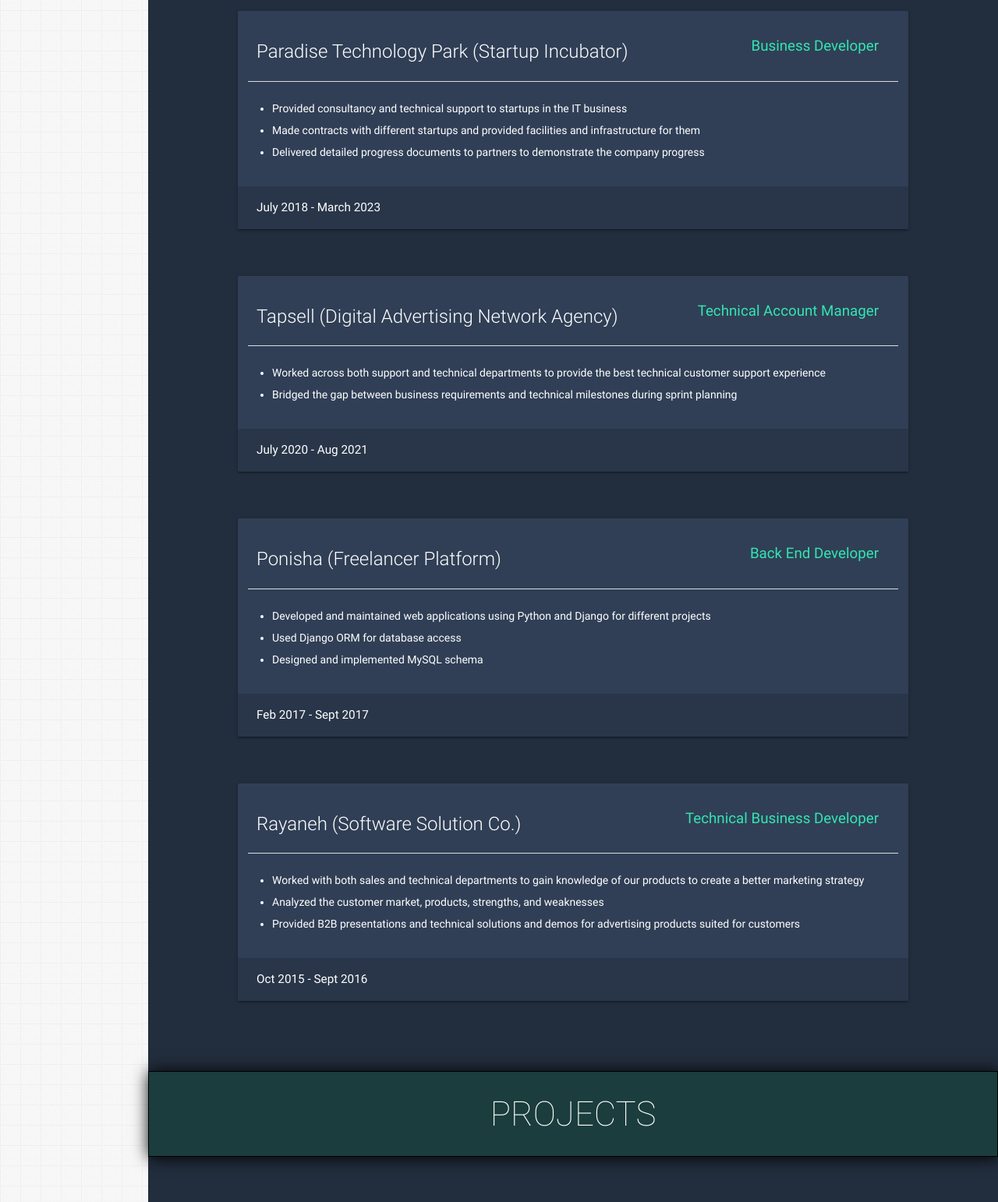
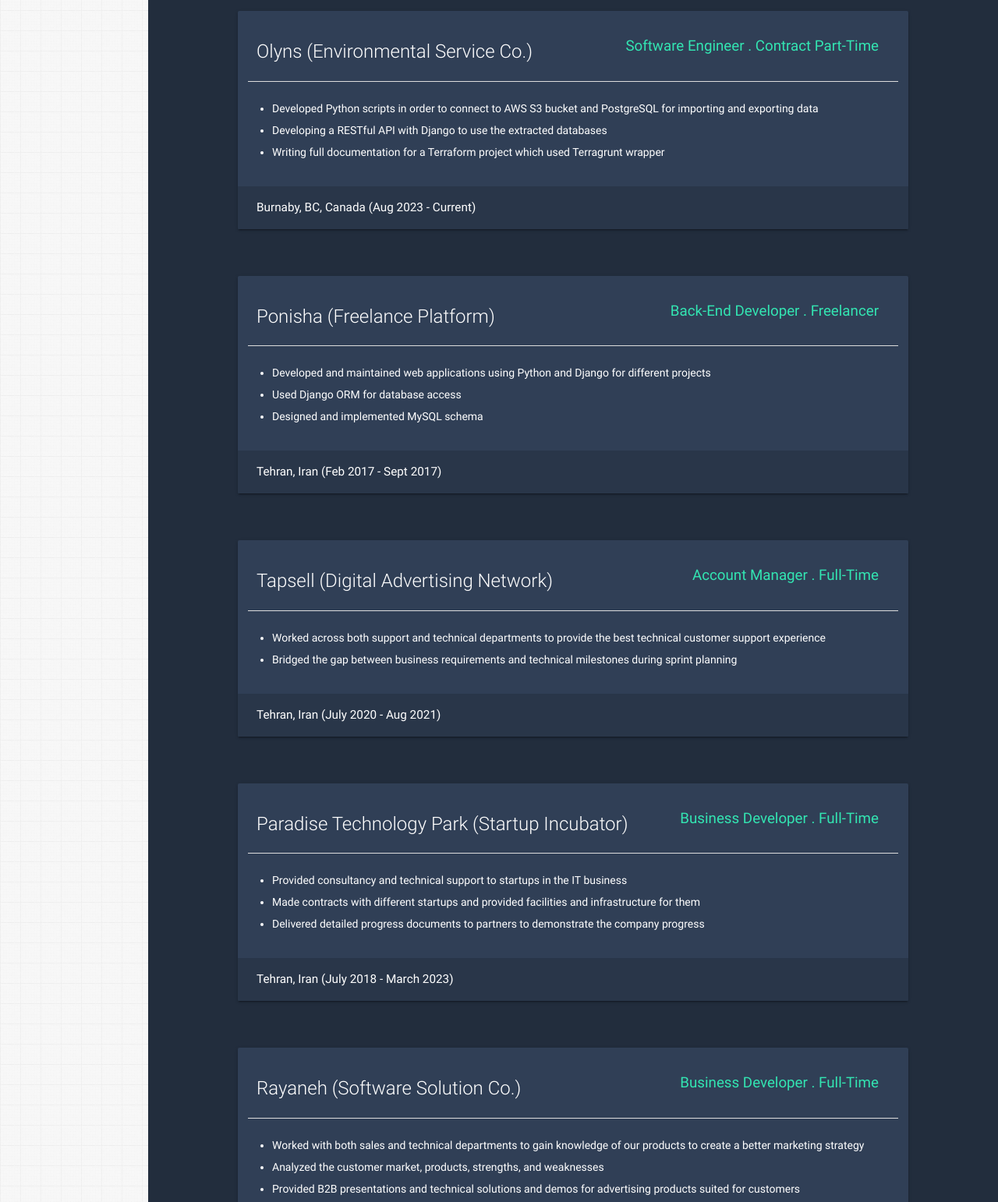
Before and after one commit to Vyngard/vyngard.github.io, a plain HTML site: page index.html in a window 1280 px wide. Shown: the part 1937-3479 px from the top of the page at 78% size. Drawn offline with nearby package versions, Linux system fonts and the light colour scheme.

Commit message:
add new position

```diff
--- a/index.html
+++ b/index.html
@@ -242,68 +242,45 @@
       <h3 class="page-title white-text teal">Experience</h3>
       <div class="container">
 
-        <!-- Latest Experience -->
+        <!-- Experience 5 -->
         <div class="card">
           <div class="card-content">
             <div class="row">
               <div class="col s12 m10">
                 <p>
-                  <span class="card-title">Paradise Technology Park (Startup Incubator)</span>
+                  <span class="card-title">Olyns (Environmental Service Co.)</span>
                 </p>
               </div>
             </div>
-            <div class="role  text-darken-2">Business Developer</div>
+            <div class="role  text-darken-2">Software Engineer . Contract Part-Time</div>
             <ul>
               <li>
-                Provided consultancy and technical support to startups in the IT business
+                Developed Python scripts in order to connect to AWS S3 bucket and PostgreSQL for importing and exporting data
               </li>
               <li>
-                Made contracts with different startups and provided facilities and infrastructure for them
-              </li>
-              <li>Delivered detailed progress documents to partners to demonstrate the company progress</li>
-            </ul>
-          </div>
-          <div class="card-action">
-            <span>July 2018 - March 2023</span>
-          </div>
-        </div>
-
-        <!-- Experience 2 -->
-        <div class="card">
-          <div class="card-content">
-            <div class="row">
-              <div class="col s6 m10">
-                <p>
-                  <span class="card-title">Tapsell (Digital Advertising Network Agency)</span>
-                </p>
-              </div>
-            </div>
-            <div class="role  text-darken-2">Technical Account Manager</div>
-            <ul>
-              <li>
-                Worked across both support and technical departments to provide the best technical customer support experience
+                Developing a RESTful API with Django to use the extracted databases
               </li>
               <li>
-                Bridged the gap between business requirements and technical milestones during sprint planning
+                Writing full documentation for a Terraform project which used Terragrunt wrapper
               </li>
             </ul>
           </div>
           <div class="card-action">
-            <span>July 2020 - Aug 2021</span>
+            <span>Burnaby, BC, Canada (Aug 2023 - Current)</span>
           </div>
         </div>
 
-        <!-- Experience 3 -->
+        <!-- Experience 4 -->
         <div class="card">
           <div class="card-content">
             <div class="row">
               <div class="col s12 m10">
                 <p>
-                  <span class="card-title">Ponisha (Freelancer Platform)</span>
+                  <span class="card-title">Ponisha (Freelance Platform)</span>
                 </p>
               </div>
             </div>
-            <div class="role  text-darken-2">Back End Developer</div>
+            <div class="role  text-darken-2">Back-End Developer . Freelancer</div>
             <ul>
               <li>
                 Developed and maintained web applications using Python and Django for different projects
@@ -317,11 +294,62 @@
             </ul>
           </div>
           <div class="card-action">
-            <span>Feb 2017 - Sept 2017</span>
+            <span>Tehran, Iran (Feb 2017 - Sept 2017)</span>
           </div>
         </div>
 
-        <!-- Experience 4 -->
+        <!-- Experience 3 -->
+        <div class="card">
+          <div class="card-content">
+            <div class="row">
+              <div class="col s6 m10">
+                <p>
+                  <span class="card-title">Tapsell (Digital Advertising Network)</span>
+                </p>
+              </div>
+            </div>
+            <div class="role  text-darken-2">Account Manager . Full-Time</div>
+            <ul>
+              <li>
+                Worked across both support and technical departments to provide the best technical customer support experience
+              </li>
+              <li>
+                Bridged the gap between business requirements and technical milestones during sprint planning
+              </li>
+            </ul>
+          </div>
+          <div class="card-action">
+            <span>Tehran, Iran (July 2020 - Aug 2021)</span>
+          </div>
+        </div>
+
+        <!-- Experience 2 -->
+        <div class="card">
+          <div class="card-content">
+            <div class="row">
+              <div class="col s12 m10">
+                <p>
+                  <span class="card-title">Paradise Technology Park (Startup Incubator)</span>
+                </p>
+              </div>
+            </div>
+            <div class="role  text-darken-2">Business Developer . Full-Time</div>
+            <ul>
+              <li>
+                Provided consultancy and technical support to startups in the IT business
+              </li>
+              <li>
+                Made contracts with different startups and provided facilities and infrastructure for them
+              </li>
+              <li>Delivered detailed progress documents to partners to demonstrate the company progress</li>
+            </ul>
+          </div>
+          <div class="card-action">
+            <span>Tehran, Iran (July 2018 - March 2023)</span>
+          </div>
+        </div>
+
+        <!-- Experience 1 -->
         <div class="card">
           <div class="card-content">
             <div class="row">
@@ -331,7 +359,7 @@
                 </p>
               </div>
             </div>
-            <div class="role  text-darken-2">Technical Business Developer</div>
+            <div class="role  text-darken-2">Business Developer . Full-Time</div>
             <ul>
               <li>
                 Worked with both sales and technical departments to gain knowledge of our products to create a better marketing strategy
@@ -345,7 +373,7 @@
             </ul>
           </div>
           <div class="card-action">
-            <span>Oct 2015 - Sept 2016</span>
+            <span>Tehran, Iran (Oct 2015 - Sept 2016)</span>
           </div>
         </div>
 
```
